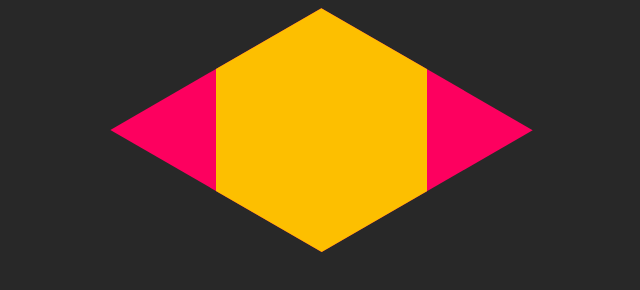
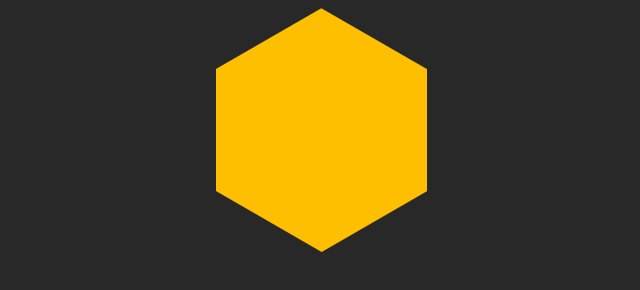
Before and after one commit to lukehaines2/hexagonal-grid, a plain HTML site: page index.html in a window 1280 px wide. Shown: the whole page, without its empty margins (45-685 px from the left). Drawn offline with Linux system fonts and the light colour scheme.

Commit message:
prepare hexagon for images and overflows

```diff
--- a/style.css
+++ b/style.css
@@ -24,8 +24,12 @@ body {
   width: 27.85714285714286%;
   padding: 0 0 32.16760145166612% 0;
   transform: rotate(-60deg) skewY(30deg);
-  background: #fd005f;
   overflow: hidden;
+  visibility: hidden;
+}
+
+#grid li * {
+  visibility: visible;
 }
 
 #grid li .hexagon {
@@ -36,4 +40,5 @@ body {
   height: 100%;
   background: #fdbf00;
   transform: skewY(-30deg) rotate(60deg);
+  overflow: hidden;
 }
```
